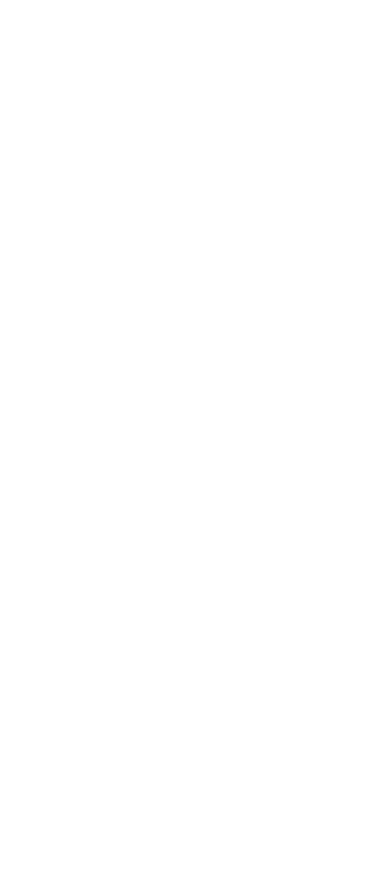
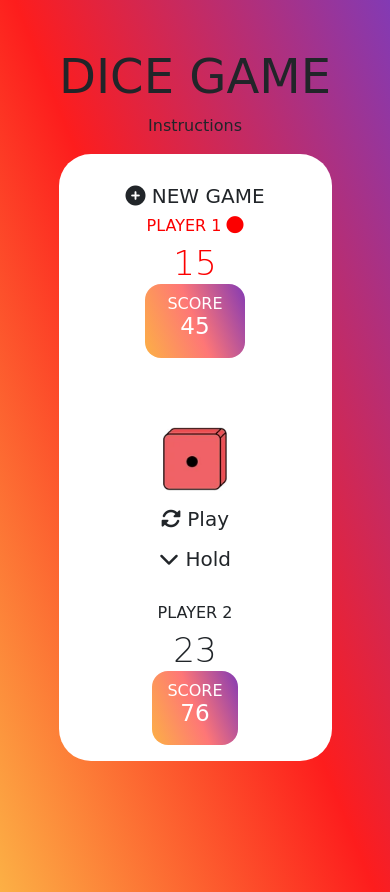
Before and after one commit to arnaudBerrier/gamedice, a plain HTML site: page index.html in a window 390 px wide. Before the commit the page ends 844 px from the top, so only its background shows below. Drawn offline with nearby package versions, Linux system fonts and the light colour scheme; a web font is replaced by a local one.

Commit message:
💄Adding home + style responsive

```diff
--- a/index.html
+++ b/index.html
@@ -1,14 +1,83 @@
 <!DOCTYPE html>
 <html lang="en">
+
 <head>
 	<meta charset="UTF-8">
 	<meta http-equiv="X-UA-Compatible" content="IE=edge">
 	<meta name="viewport" content="width=device-width, initial-scale=1.0">
+
+	<!-- Bootstrap CSS -->
+	<link href="https://cdn.jsdelivr.net/npm/bootstrap@5.2.3/dist/css/bootstrap.min.css" rel="stylesheet"
+		integrity="sha384-rbsA2VBKQhggwzxH7pPCaAqO46MgnOM80zW1RWuH61DGLwZJEdK2Kadq2F9CUG65" crossorigin="anonymous">
+
+	<link rel="stylesheet" href="https://cdnjs.cloudflare.com/ajax/libs/font-awesome/6.1.1/css/all.min.css">
+
 	<link rel="stylesheet" href="style.css">
-	<script defer src="index.js"></script>
+
 	<title>GameDice</title>
 </head>
+
 <body>
+	<div class="container">
+			<h1 class='title'>Dice Game</h1>
+			<a class="nav-link" data-toggle="modal" data-target="#exampleModal">Instructions</a>
 
+		<div class="row">
+			<div class="col-sm-2"></div>
+			<div class="box">
+
+				<h5 id="new"><i class="fas fa-plus-circle icon"></i> NEW GAME</h5>
+
+
+				<div class="row innerRow">
+					<div class="player-0 col-sm-5 active">
+
+						<h2 id="pl-0">PLAYER 1 <i class="fas fa-circle"></i></h2>
+						<h1 class="score-0 display-4">15</h1>
+
+						<div class="current-box">
+							<h5>SCORE</h5>
+							<h3 class="current-0">45</h3>
+						</div>
+
+					</div>
+
+					<div class="dice-box col-sm-2">
+
+						<img src="img/dice-1.png" id="dice-img" class="rounded mx-auto d-block shake animated">
+
+						<h5 id="rotate"><i class="fas fa-sync-alt r-icon"></i> Play </h5>
+						<h5 id="hold"><i class="fas fa-chevron-down h-icon"></i> Hold </h5>
+
+					</div>
+
+
+
+					<div class="player-1 col-sm-5">
+
+						<h2 id="pl-1">PLAYER 2 <i class="fas fa-circle"></i></h2>
+						<h1 class="score-1 display-4">23</h1>
+
+						<div class="current-box">
+							<h5> SCORE</h5>
+							<h3 class="current-1">76</h3>
+						</div>
+
+					</div>
+				</div>
+			</div>
+
+			<div class="col-sm-2"></div>
+
+		</div>
+	</div>
+
+
+
+	<script src="index.js"></script>
+	<script src="https://cdn.jsdelivr.net/npm/bootstrap@5.2.3/dist/js/bootstrap.bundle.min.js"
+		integrity="sha384-kenU1KFdBIe4zVF0s0G1M5b4hcpxyD9F7jL+jjXkk+Q2h455rYXK/7HAuoJl+0I4"
+		crossorigin="anonymous"></script>
 </body>
+
 </html>
--- a/style.css
+++ b/style.css
@@ -0,0 +1,176 @@
+@import url('https://fonts.googleapis.com/css2?family=Solitreo&display=swap');
+
+body{
+	height: 100vh;
+	background: rgb(131,58,180);
+	background: linear-gradient(248deg, rgba(131,58,180,1) 0%, rgba(253,29,29,1) 50%, rgba(252,176,69,1) 100%);
+	background-repeat: no-repeat;
+	background-size: cover;
+	font-family: 'Solitreo', cursive;
+}
+.box{
+    background-color:rgb(255, 255, 255);
+	margin-top: 3rem;
+    text-align: center;
+    padding-top: 1.9rem;
+	border-radius: 2rem;
+}
+
+.title {
+	margin-top: 5rem;
+	text-align: center;
+	text-transform: uppercase;
+	font-size: 4rem;
+}
+
+
+
+.nav-link {
+	text-align: center;
+	cursor: pointer;
+}
+
+#new:hover{
+    cursor: pointer;
+
+}
+
+#new:hover .icon{
+    padding-right: 7px;
+    transition: 0.15s;
+    transition-timing-function: ease-in;
+
+}
+
+.player-0{
+    padding-bottom: 3.75rem;
+}
+
+.player-1{
+    padding-bottom: 3.75rem;
+}
+
+.score-0{
+    margin-top: 2.5rem;
+    margin-bottom: 2.5rem;
+}
+
+.score-1{
+    margin-top: 2.5rem;
+    margin-bottom: 2.5rem;
+}
+
+.current-box{
+	background: rgb(131,58,180);
+	background: linear-gradient(248deg, rgba(131,58,180,1) 0%, rgba(253,29,29,0.6022335122699387) 50%, rgba(252,176,69,1) 100%);
+    margin: auto;
+    max-width: 40%;
+    color: white;
+    padding: 0.6rem;
+	border-radius: 1rem;
+}
+
+.dice-box img{
+    height: 5rem;
+    width: 5rem;
+    margin-bottom: 3.75rem;
+}
+
+.dice-box{
+    margin-top: 4.3rem;
+}
+
+#rotate,
+#hold{
+    cursor: pointer;
+
+}
+
+#rotate:hover .r-icon,
+#hold:hover .h-icon{
+    padding-right: 0.4rem;
+    transition: 0.15s;
+    transition-timing-function: ease-in;
+}
+
+
+.player-0 i{
+    display: none;
+}
+
+.player-1 i{
+    display: none;
+}
+
+.active{
+    font-weight: 900;
+    color: rgb(252, 0, 0);
+}
+
+.active i {
+    display: inline;
+    font-size: 17px;
+
+}
+
+@media screen and (max-width: 1000px) {
+	.title {
+		margin-top: 2.5rem;
+		text-align: center;
+		text-transform: uppercase;
+		font-size: 4rem;
+	}
+
+	div.current-box h5{
+		margin: auto;
+		font-size: 1rem;
+	}
+
+	@media screen and (max-width: 770px) {
+		#dice-img {
+			width: 4rem;
+			height: 4rem;
+		}
+
+		@media screen and (max-width: 580px) {
+
+			.nav-link{
+				margin-bottom: 1rem;
+			}
+
+			.title {
+				margin-top: 3rem;
+				font-size: 3rem;
+			}
+
+			div.box {
+				width: 70%;
+				margin: auto;
+			}
+
+			h2 {
+				font-size: 1rem;
+			}
+
+			.dice-box img{
+				margin-bottom: 1rem;
+			}
+
+			.player-1{
+				padding: 1rem;
+			}
+
+			.score-0,
+			.score-1,
+			.player-0,
+			.innerRow {
+				margin: 0;
+				padding: 0;
+			}
+
+			#hold{
+				margin: 1rem;
+			}
+		}
+	}
+}
```
Also changed, not shown: img/19b4c708fde5d44be8d39757e4d29e28.png (added), img/dice-1.png (added), img/dice-2.png (added), img/dice-3.png (added), img/dice-4.png (added), img/dice-5.png (added), img/dice-6.png (added).
